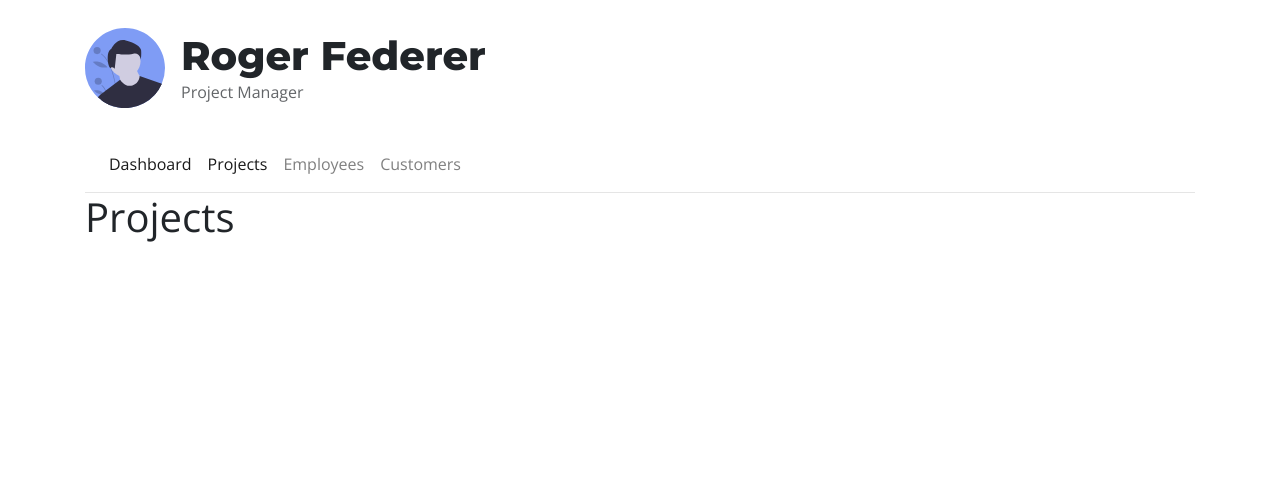
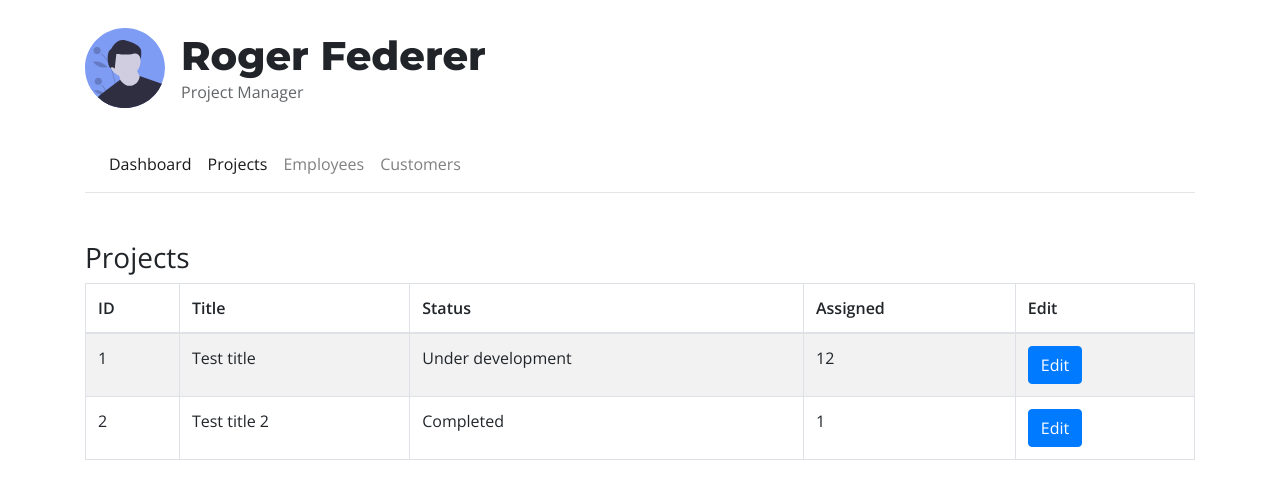
Before and after one commit to luddemann/pgr305-projectmanager, a React (Create React App) app: page /projects in a window 1280 px wide. Shown: the top 498 px of the page. Built offline with nearby package versions, Linux system fonts and the light colour scheme.

Commit message:
Started working on projectList

```diff
--- /dev/null
+++ b/src/components/ProjectList.js
@@ -0,0 +1,96 @@
+import React, { useState } from 'react'
+import Table from 'react-bootstrap/Table'
+import Button from 'react-bootstrap/Button'
+import Modal from 'react-bootstrap/Modal'
+import ModalHeader from 'react-bootstrap/esm/ModalHeader'
+
+const projects = [
+  {
+    id: 1,
+    title: 'Test title',
+    description: 'Test desc',
+    status: 'Under development',
+    assignedEmployees: [1, 2],
+    client: 1
+  },
+  {
+    id: 2,
+    title: 'Test title 2',
+    status: 'Completed',
+    assignedEmployees: [1]
+  }
+]
+
+const ProjectList = () => {
+
+  const [list, setList] = useState(projects)
+  const [clickedItem, setClickedItem] = useState([])
+  const [show, setShow] = useState(false)
+
+  const handleClose = () => setShow(false)
+  const handleOpen = (id) => {
+    handleSetClickedItem(id)
+    setShow(true)
+  }
+
+  const handleSetClickedItem = (id) => {
+    const item = list.filter(project => project.id === id)
+    clickedItem.push(item)
+  }
+
+  const renderedResult = clickedItem.map(item => {
+    item = item[0]
+    return (
+      <div key='1'>
+        <Modal.Header>
+          <Modal.Title>Project "{item.title}"</Modal.Title>
+        </Modal.Header>
+        <Modal.Body>
+          {item.description}
+          {/* TODO: Add form */}
+        </Modal.Body>
+        <Modal.Footer>
+          <Button variant="secondary" onClick={handleClose}>
+            Close
+          </Button>
+          <Button variant="primary" onClick={handleClose}>
+            Save Changes
+          </Button>
+        </Modal.Footer>
+      </div>
+    )
+  })
+
+  return (
+    <>
+      <Table striped bordered hover>
+        <thead>
+          <tr>
+            <th>ID</th>
+            <th>Title</th>
+            <th>Status</th>
+            <th>Assigned</th>
+            <th>Edit</th>
+          </tr>
+        </thead>
+        <tbody>
+          {projects.map(project => (
+            <tr key={project.id}>
+              <td>{project.id}</td>
+              <td>{project.title}</td>
+              <td>{project.status}</td>
+              <td>{project.assignedEmployees}</td>
+              <td><Button variant="primary" onClick={() => handleOpen(project.id)}>Edit</Button></td>
+            </tr>
+          ))}
+        </tbody>
+      </Table>
+
+      <Modal show={show}>
+        {renderedResult}
+      </Modal>
+    </>
+  )
+}
+
+export default ProjectList
--- a/src/views/Projects.js
+++ b/src/views/Projects.js
@@ -1,7 +1,14 @@
 import React from 'react'
+import ProjectList from '../components/ProjectList'
+
 
 const Projects = () => {
-  return <h1>Projects</h1>
+  return (
+    <div className="mt-5">
+      <h3>Projects</h3>
+      <ProjectList />
+    </div>
+  )
 }
 
 export default Projects
```
Also changed, not shown: 1 other file (tests, documents, lock files or other folders).
